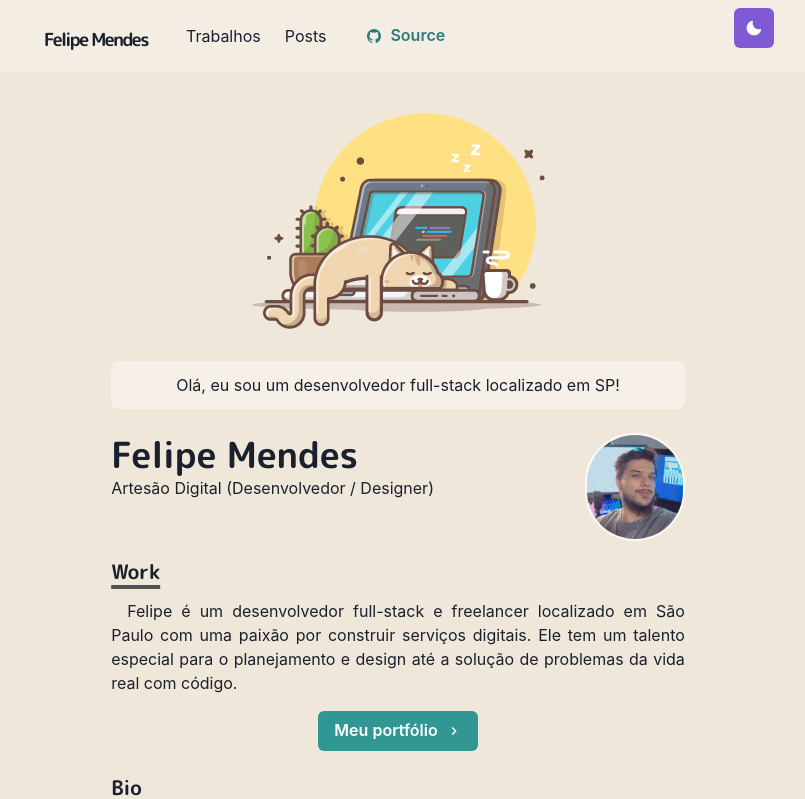
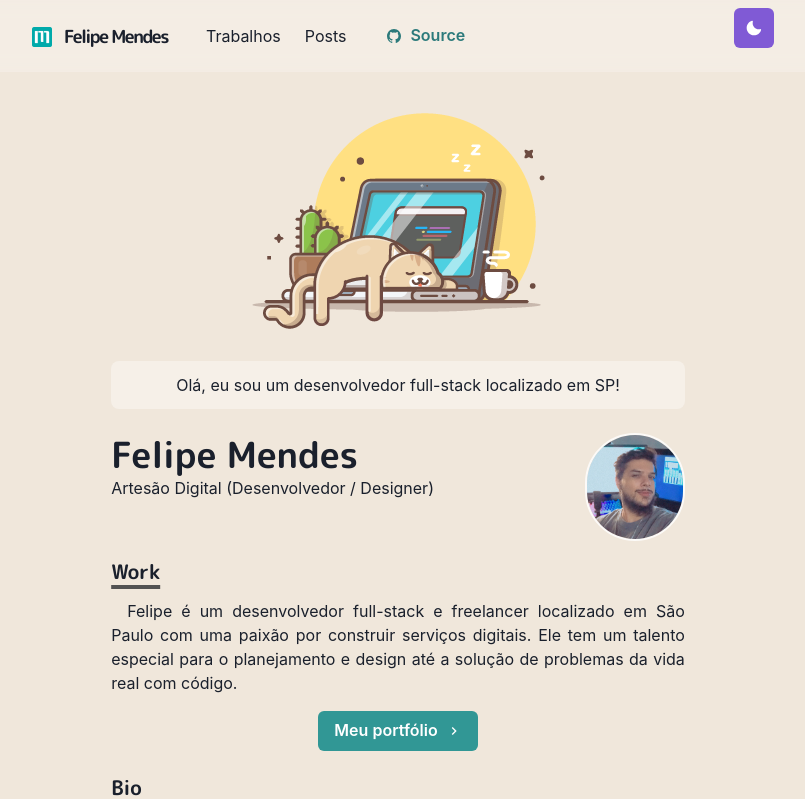
Before and after one commit to mendex94/mndx-homepagev2, a Next.js app: page / in a window 1280 px wide. Shown: the top 799 px of the page, without its empty margins (242-1047 px from the left). Built offline with nearby package versions, Linux system fonts and the light colour scheme.

Commit message:
added logo

```diff
--- a/components/logo.js
+++ b/components/logo.js
@@ -1,5 +1,5 @@
 import Link from 'next/link'
-import { Text, useColorModeValue } from '@chakra-ui/react'
+import { Text, useColorModeValue, Image } from '@chakra-ui/react'
 import styled from '@emotion/styled'
 
 const LogoBox = styled.span`
@@ -16,6 +16,7 @@ const Logo = () => {
         <Link href="/">
         <a>
         <LogoBox>
+        <Image src='logo.png' width='20px' height='20px' alt="logo" />
         <Text
         color={useColorModeValue('gray.800', 'whiteAlpha.900')}
         fontFamily='M PLUS Rounded 1c'
```
Also changed, not shown: public/logo.png (added).
